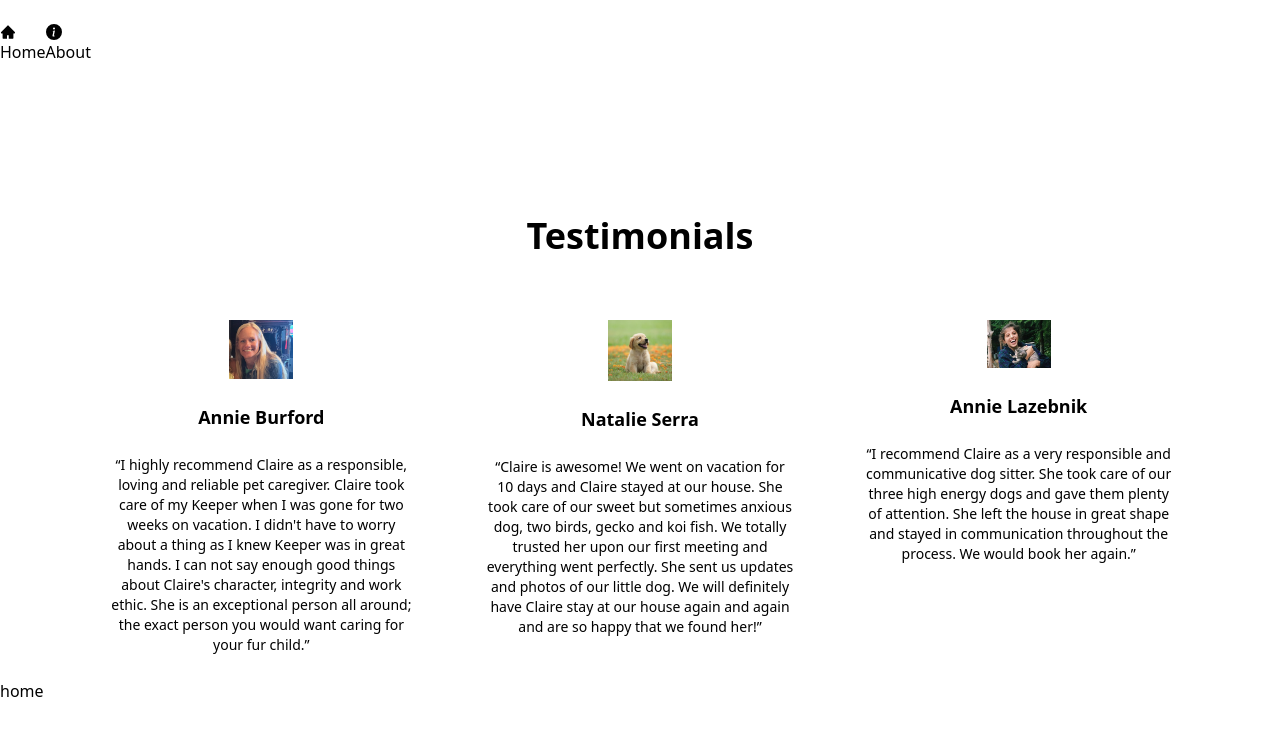
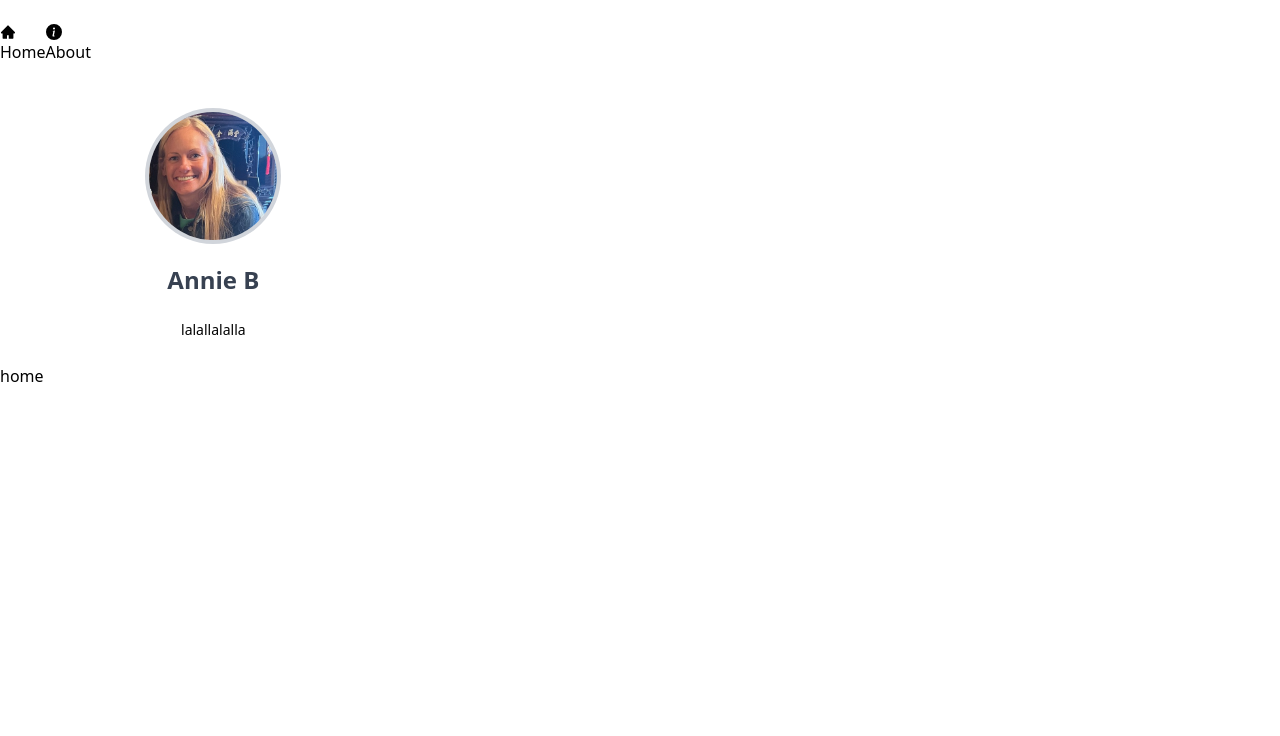
Before and after one commit to ritaqyang/nextjs-app-01, a Next.js app: page / in a window 1280 px wide. Shown: the top 736 px of the page. Built offline with nearby package versions, Linux system fonts and the light colour scheme.

Commit message:
save before making the testimonial reusable

```diff
--- a/src/components/Header.jsx
+++ b/src/components/Header.jsx
@@ -5,7 +5,7 @@ import {BsFillInfoCircleFill} from 'react-icons/bs';
 import Link from 'next/link';
 
 import Testimonials from './Testimonials';
-
+import Testimonial from './Testimonial';
 
 
 
@@ -17,7 +17,7 @@ export default function Header() {
             <Menuitem title="About" address="/about" Icon={BsFillInfoCircleFill}/>
         </div>
 
-        <Testimonials />
+        <Testimonial name="Annie B" quote="lalallalalla" img="/claire/AB.jpeg" />
 
 
 
--- /dev/null
+++ b/src/components/Testimonial.jsx
@@ -0,0 +1,18 @@
+import React from 'react'
+
+export default function Testimonial({name, quote, img}) {
+  return (
+    <div>
+        <div class="flex flex-col items-center p-6 space-y-6 rounded-lg bg-veryLightGray md:w-1/3">
+
+                    <img src={img} alt="" class="h-32 w-32 rounded-full object-cover ring-4 ring-gray-300"/>
+                    <h5 class="mt-4 text-2xl font-semibold capitalize text-gray-700 group-hover:text-white dark:text-white">
+                    {name}
+                    </h5>
+              <p class="text-sm text-darkGrayishBlue">
+                  {quote}
+                    </p>
+                </div>
+    </div>
+  )
+};
--- a/src/components/Testimonials.jsx
+++ b/src/components/Testimonials.jsx
@@ -16,8 +16,8 @@ export default function Testimonials() {
                {/* Testimonial 1 */}
                 <div class="flex flex-col items-center p-6 space-y-6 rounded-lg bg-veryLightGray md:w-1/3">
 
-                    <img src="/claire/AB.jpeg" alt="" class="w-16 -mt-14"/>
-                    <h5 class="text-lg font-bold">
+                    <img src="/claire/AB.jpeg" alt="" class="h-32 w-32 rounded-full object-cover ring-4 ring-gray-300"/>
+                    <h5 class="mt-4 text-2xl font-semibold capitalize text-gray-700 group-hover:text-white dark:text-white">
                     Annie Burford
                     </h5>
                     <p class="text-sm text-darkGrayishBlue">
@@ -27,8 +27,8 @@ export default function Testimonials() {
 
                 <div class="hidden flex-col items-center p-6 space-y-6 rounded-lg bg-veryLightGray md:flex md:w-1/3">
 
-                    <img src="/claire/dog.png" alt="" class="w-16 -mt-14"/>
-                    <h5 class="text-lg font-bold">
+                    <img src="/claire/dog.png" alt="" class="h-32 w-32 rounded-full object-cover ring-4 ring-gray-300"/>
+                    <h5 class="mt-4 text-2xl font-semibold capitalize text-gray-700 group-hover:text-white dark:text-white">
                     Natalie Serra
                     </h5>
                     <p class="text-sm text-darkGrayishBlue">
@@ -39,8 +39,9 @@ export default function Testimonials() {
 
                 <div class="hidden flex-col items-center p-6 space-y-6 rounded-lg bg-veryLightGray md:flex md:w-1/3">
 
-                    <img src="/claire/AL.jpeg" alt="" class="w-16 -mt-14"/>
-                    <h5 class="text-lg font-bold">
+                    <img src="/claire/AL.jpeg" alt="" class="h-32 w-32 rounded-full object-cover ring-4 ring-gray-300"/>
+                    <h5 class="mt-4 text-2xl font-semibold capitalize text-gray-700 group-hover:text-white dark:text-white">
+
                     Annie Lazebnik
 
                     </h5>
```
